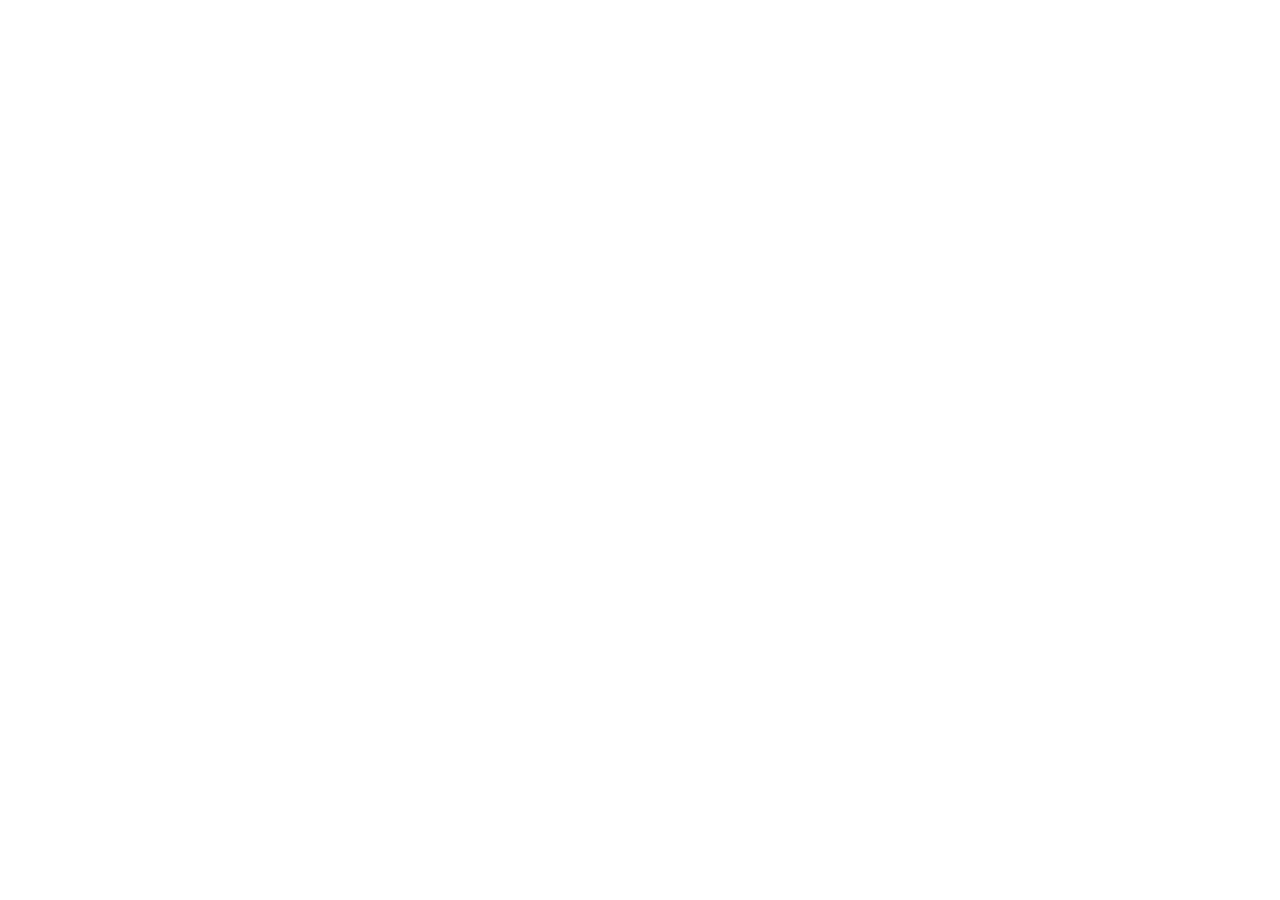
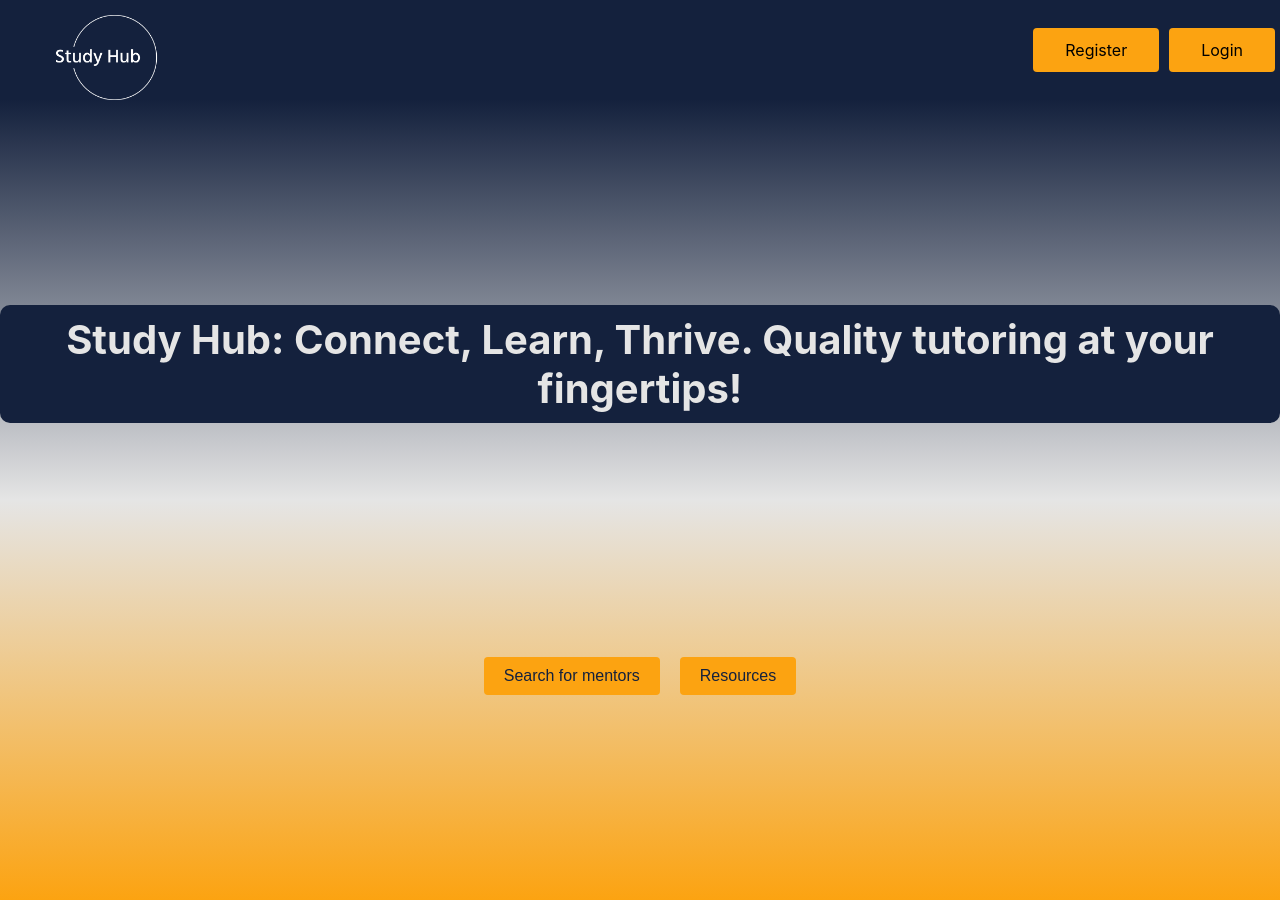
Before and after one commit to biancabelea/study-hub, a React (Create React App) app in the folder study-hub/: page / in a window 1280 px wide. Before the commit this address had no page. Before the commit the page ends 800 px from the top, so only its background shows below. Built offline with nearby package versions, Linux system fonts and the light colour scheme.

Commit message:
home page updates

```diff
--- a/study-hub/src/App.tsx
+++ b/study-hub/src/App.tsx
@@ -11,7 +11,7 @@
         <>
             <BrowserRouter>
                 <Routes>
-                    <Route path='/home' element={<HomePage/>}/>
+                    <Route path='/' element={<HomePage/>}/>
                     <Route path='/register' element={<Register/>}/>
                     <Route path='/login' element={<Login/>}/>
                     <Route path='/login' element={<Login/>}/>
--- a/study-hub/src/components/HomePage.css
+++ b/study-hub/src/components/HomePage.css
@@ -1,23 +1,34 @@
+:root {
+    --white: #ffffff;
+    --grey: #e5e5e5;
+    --orange: #fca311;
+    --dark-blue: #14213d;
+    --black: #000000;
+}
+
 .navbar {
     display: flex;
     justify-content: right;
     background-color: var(--dark-blue);
     padding: 10px 0;
+    height: 80px;
+    align-items: center;
 }
 
 .nav-button {
     background-color: var(--orange);
     border: none;
-    color: white;
     padding: 12px 32px;
     text-align: center;
     text-decoration: none;
     border-radius: 4px;
     display: inline-block;
     font-size: 16px;
-    margin: 4px 2px;
     cursor: pointer;
     transition-duration: 0.4s;
+    color: inherit;
+    margin: 5px;
+
 }
 
 .nav-button:hover {
@@ -31,7 +42,46 @@
     padding-top: 15px;
     position:absolute;
     display: block;
-    font-weight: 900;
-    font-size: 30px;
+    height: 85px;
     transition: color .3s ease-in-out, box-shadow .3s ease-in-out;
 }
+.buttons {
+    display: flex;
+    flex-direction: row;
+    justify-content: center;
+    gap: 20px;
+}
+
+.mentors, .resources {
+    text-decoration: none;
+    color: inherit;
+    margin: 5px;
+}
+
+button {
+    cursor: pointer;
+    padding: 10px 20px;
+    color: var(--dark-blue);
+}
+
+.homeContent{
+    background: rgb(20,33,61);
+    background: linear-gradient(180deg, rgba(20,33,61,1) 0%, rgba(229,229,229,1) 50%, rgba(252,163,17,1) 100%);
+    position: absolute;
+    text-align: center;
+    width: 100%;
+    height: 100%;
+    display: flex;
+    justify-content: space-evenly;
+    flex-direction: column;
+    align-items: center;
+}
+
+p {
+    background-color: var(--dark-blue);
+    padding: 10px 10px 10px 10px;
+    font-weight: bold;
+    color: var(--grey);
+    border-radius: 10px;
+    font-size: 40px;
+}
--- a/study-hub/src/components/HomePage.tsx
+++ b/study-hub/src/components/HomePage.tsx
@@ -1,15 +1,26 @@
 import React from 'react';
 import './HomePage.css';
+import logo from '../imgs/img.png'
 
 function HomePage() {
     return (
         <div className="homepage">
-            <a className="logo" href="/home">logo aici</a>
+            <img className="logo" src={logo} alt="logo"></img>
             <nav className="navbar">
-                <a href="/home" className="nav-button">Home</a>
                 <a href="/register" className="nav-button">Register</a>
                 <a href="/login" className="nav-button">Login</a>
             </nav>
+            <div className="homeContent">
+            <p>Study Hub: Connect, Learn, Thrive. Quality tutoring at your fingertips!</p>
+            <div className="buttons">
+                <a href="/mentors" className="mentors-button">
+                    <button>Search for mentors</button>
+                </a>
+                <a href="/resources" className="resources-button">
+                    <button>Resources</button>
+                </a>
+            </div>
+            </div>
         </div>
     );
 }
```
Also changed, not shown: study-hub/src/imgs/img.png (added), 1 other file (tests, documents, lock files or other folders).
